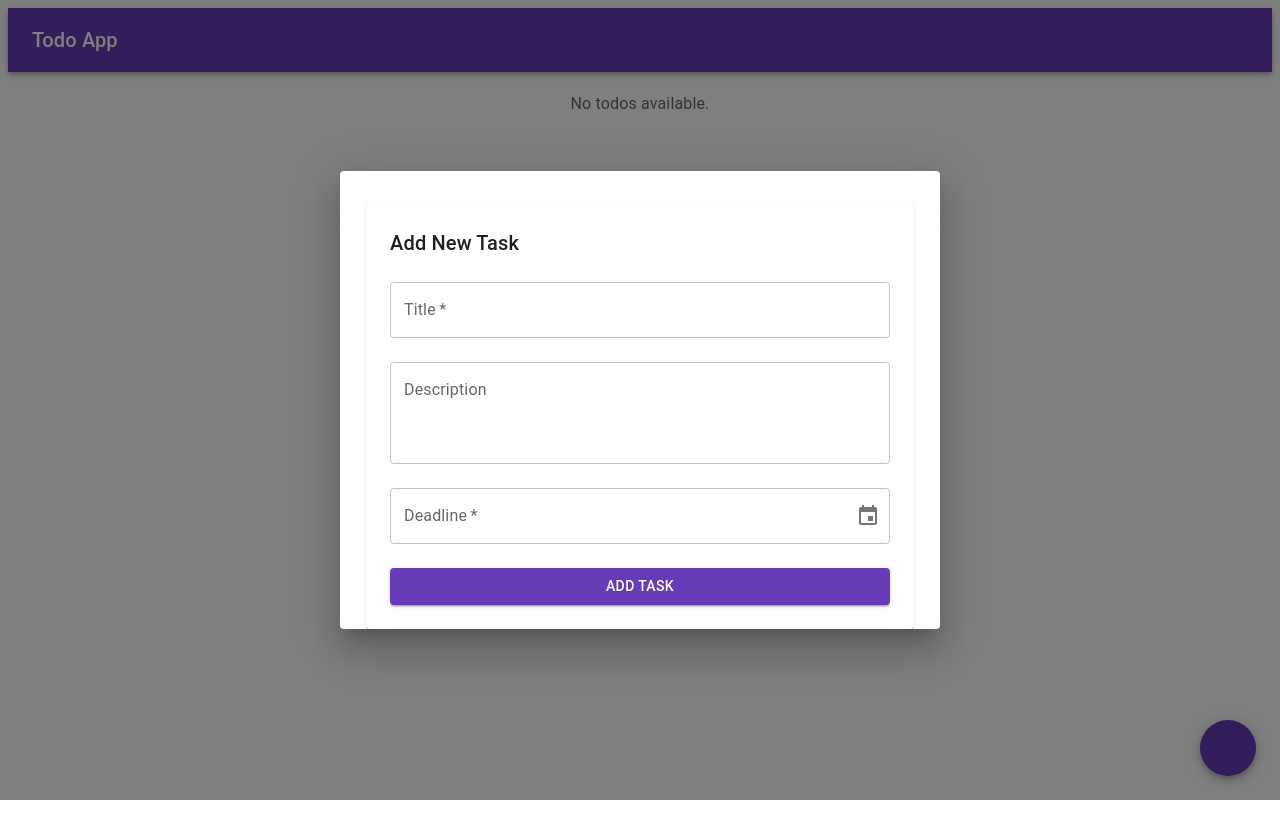
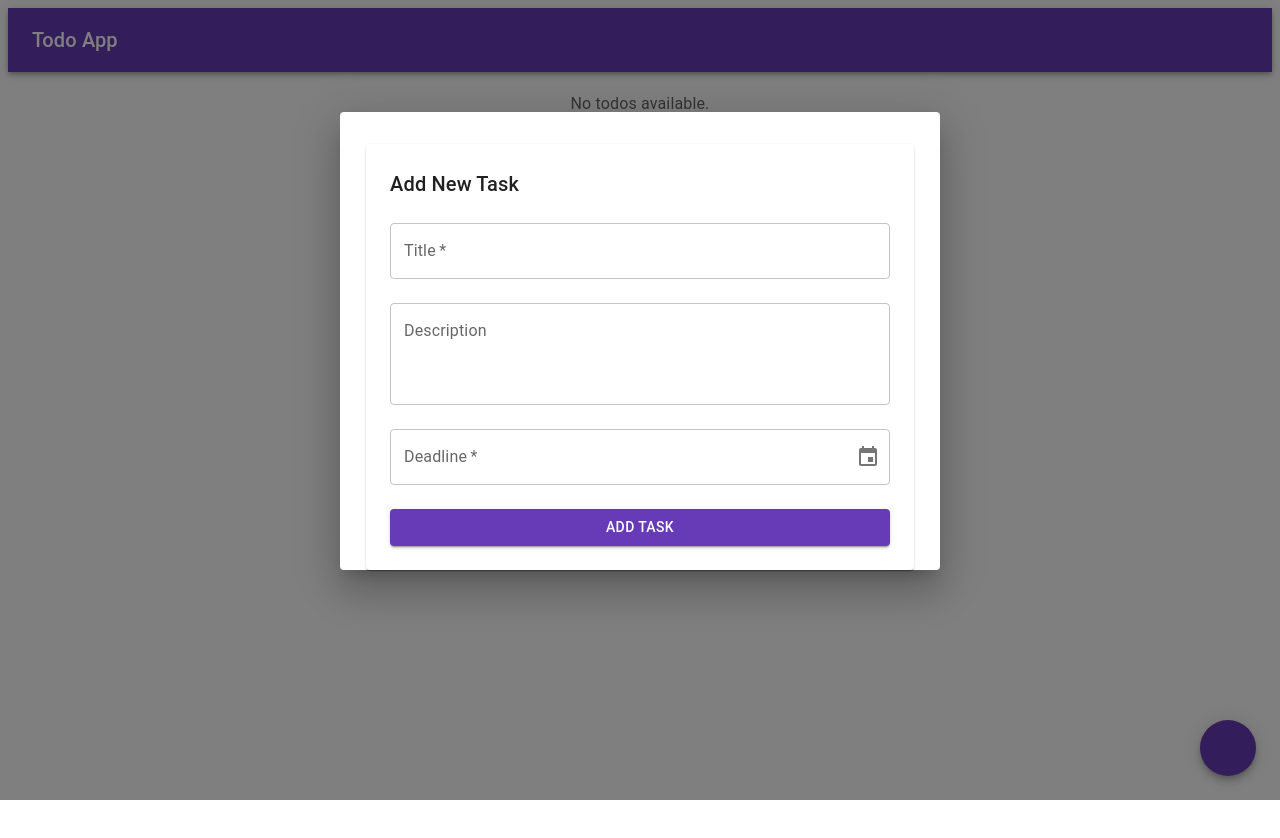
Before and after one commit to Ajanth/react-todo-app, a React (Vite) app: page / in a window 1280 px wide. Both pictures are taken after a click on the button "add". Shown: the top 838 px of the page. Built offline with nearby package versions, Linux system fonts and the light colour scheme; some icons are missing.

Commit message:
fix: improve DateTimePicker positioning in add todo dialog

```diff
--- a/src/components/features/todos/AddTodoForm.tsx
+++ b/src/components/features/todos/AddTodoForm.tsx
@@ -1,4 +1,3 @@
-
 import { TextField, Box, Button, Card, Typography } from '@mui/material';
 import { DateTimePicker } from '@mui/x-date-pickers/DateTimePicker';
 import { useState } from 'react';
@@ -77,8 +76,22 @@ const AddTodoForm = ({ addTodo }: AddTodoFormProps) => {
             textField: {
               fullWidth: true,
               margin: 'normal',
-              required: true,
+              required: true
             },
+            popper: {
+              sx: {
+                zIndex: 99999
+              },
+              placement: "bottom-start",
+              modifiers: [
+                {
+                  name: "offset",
+                  options: {
+                    offset: [0, 8]
+                  }
+                }
+              ]
+            }
           }}
         />
         {error && (
--- a/src/containers/Home.tsx
+++ b/src/containers/Home.tsx
@@ -41,6 +41,21 @@ function Home() {
         onClose={() => setIsDialogOpen(false)}
         maxWidth="sm"
         fullWidth
+        sx={{
+          '& .MuiDialog-container': {
+            alignItems: 'flex-start',
+            paddingTop: '10vh'
+          }
+        }}
+        PaperProps={{
+          sx: {
+            position: 'relative',
+            overflow: 'visible',
+            '& .MuiPopover-root': {
+              zIndex: 9999
+            }
+          }
+        }}
       >
         <AddTodoForm addTodo={handleAddTodo} />
       </Dialog>
```
